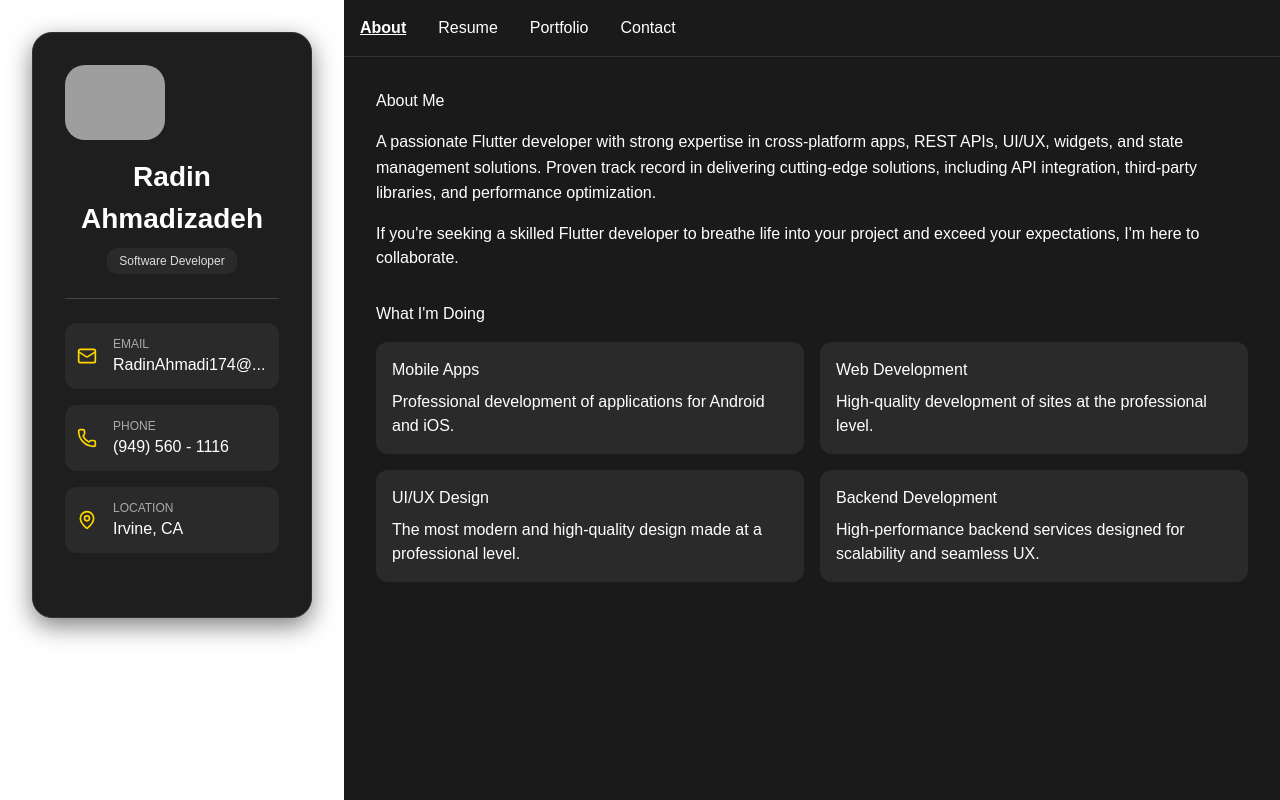
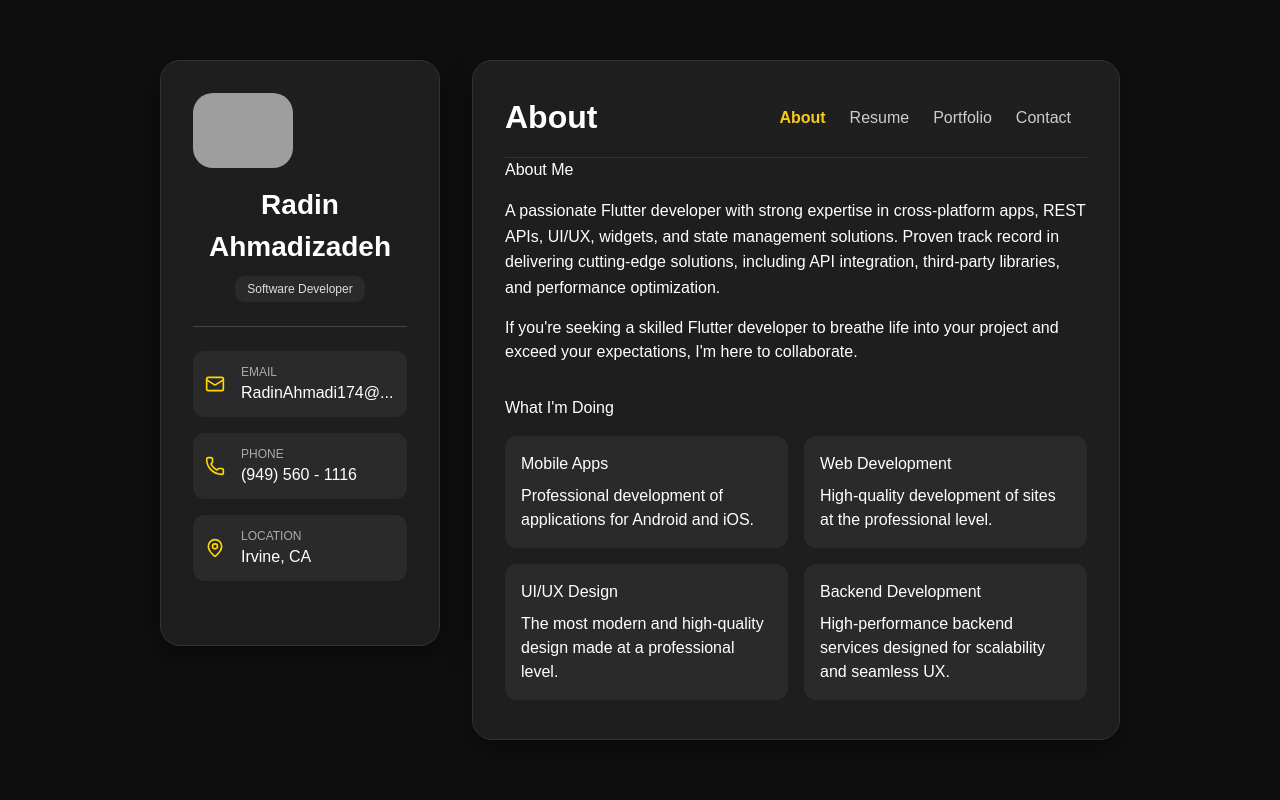
Before and after one commit to BobBobilion/PersonalWebsite, a Next.js app in the folder my-portfolio/: page / in a window 1280 px wide. Built offline with nearby package versions, Linux system fonts and the light colour scheme; grey boxes are pictures that could not be loaded.

Commit message:
better formatting

```diff
--- a/my-portfolio/app/components/Header/Header.tsx
+++ b/my-portfolio/app/components/Header/Header.tsx
@@ -1,32 +1,54 @@
 "use client";
-import Link from "next/link";
-import { usePathname } from "next/navigation";
+import { useState } from "react";
 
-const tabs = [
-  { title: "About", path: "/" },
-  { title: "Resume", path: "/resume" },
-  { title: "Portfolio", path: "/portfolio" },
-  { title: "Contact", path: "/contact" },
-];
+type Tab = "about" | "resume" | "portfolio" | "contact";
 
-export default function Header() {
-  const pathname = usePathname();
+export default function Header({
+  selectedTab,
+  setSelectedTab
+}: {
+  selectedTab: Tab;
+  setSelectedTab: (tab: Tab) => void;
+}) {
+  const tabs: Tab[] = ["about", "resume", "portfolio", "contact"];
 
   return (
-    <nav style={{ display: "flex", gap: "2rem", padding: "1rem", borderBottom: "1px solid #333" }}>
-      {tabs.map(tab => (
-        <Link
-          key={tab.path}
-          href={tab.path}
-          style={{
-            fontWeight: pathname === tab.path ? "bold" : "normal",
-            textDecoration: pathname === tab.path ? "underline" : "none",
-            color: "white"
-          }}
-        >
-          {tab.title}
-        </Link>
-      ))}
-    </nav>
+    <div style={{
+      display: "flex",
+      justifyContent: "space-between",
+      alignItems: "flex-end",
+      paddingBottom: "1rem",
+      borderBottom: "1px solid #333"
+    }}>
+      <h1 style={{ fontSize: "2rem", fontWeight: "bold", margin: 0 }}>{
+        selectedTab.charAt(0).toUpperCase() + selectedTab.slice(1)
+      }</h1>
+
+      <div style={{
+        background: "#1f1f1f",
+        borderRadius: "16px 16px 0 0",
+        padding: "0.5rem 1rem",
+        display: "flex",
+        gap: "1.5rem"
+      }}>
+        {tabs.map((tab) => (
+          <button
+            key={tab}
+            onClick={() => setSelectedTab(tab)}
+            style={{
+              background: "none",
+              border: "none",
+              fontSize: "1rem",
+              fontWeight: selectedTab === tab ? "bold" : "normal",
+              color: selectedTab === tab ? "#facc15" : "#ccc",
+              cursor: "pointer",
+              paddingBottom: "0.2rem"
+            }}
+          >
+            {tab.charAt(0).toUpperCase() + tab.slice(1)}
+          </button>
+        ))}
+      </div>
+    </div>
   );
 }
--- a/my-portfolio/app/components/PageLayout/PageLayout.tsx
+++ b/my-portfolio/app/components/PageLayout/PageLayout.tsx
@@ -1,13 +1,31 @@
 import Sidebar from "../Sidebar/Sidebar";
-import Header from "../Header/Header";
 
 export default function PageLayout({ children }: { children: React.ReactNode }) {
   return (
-    <div style={{ display: "flex", minHeight: "100vh" }}>
+    <div
+      style={{
+        display: "flex",
+        minHeight: "100vh",
+        background: "#0f0f0f",
+        padding: "3.75rem 10rem", // ⬅️ top/bottom 2rem, left/right 3.75rem
+        gap: "2rem"
+      }}
+    >
       <Sidebar />
-      <div style={{ flex: 1, background: "#1a1a1a", color: "white" }}>
-        <Header />
-        <main style={{ padding: "2rem" }}>{children}</main>
+
+      <div
+        style={{
+          flex: 1,
+          background: "#1e1e1e",
+          color: "white",
+          border: "1px solid #333",
+          borderRadius: "20px", // 👈 rounded corners
+          padding: "2rem",
+          overflow: "hidden", // keeps content clean inside
+          boxShadow: "0 8px 24px rgba(0, 0, 0, 0.4)"
+        }}
+      >
+        {children}
       </div>
     </div>
   );
--- a/my-portfolio/app/components/Pages/About.tsx
+++ b/my-portfolio/app/components/Pages/About.tsx
@@ -1,8 +1,7 @@
-import PageLayout from "../PageLayout/PageLayout";
 
 export default function About() {
   return (
-    <PageLayout>
+    <>
       <section>
         <h1>About Me</h1>
         <p style={{ marginTop: "1rem", lineHeight: "1.6" }}>
@@ -23,7 +22,7 @@ export default function About() {
           <Card title="Backend Development" desc="High-performance backend services designed for scalability and seamless UX." />
         </div>
       </section>
-    </PageLayout>
+    </>
   );
 }
 
--- a/my-portfolio/app/components/Pages/Contact.tsx
+++ b/my-portfolio/app/components/Pages/Contact.tsx
@@ -1,8 +1,7 @@
-import PageLayout from "../PageLayout/PageLayout";
 
 export default function Contact() {
   return (
-    <PageLayout>
+    <>
       <h1>Contact</h1>
       <p style={{ marginTop: "1rem" }}>Feel free to reach out to me via email or the form below.</p>
       <form style={{ marginTop: "2rem", display: "flex", flexDirection: "column", gap: "1rem", maxWidth: "400px" }}>
@@ -20,7 +19,7 @@ export default function Contact() {
           Send Message
         </button>
       </form>
-    </PageLayout>
+    </>
   );
 }
 
--- a/my-portfolio/app/components/Pages/Portfolio.tsx
+++ b/my-portfolio/app/components/Pages/Portfolio.tsx
@@ -1,8 +1,7 @@
-import PageLayout from "../PageLayout/PageLayout";
 
 export default function Portfolio() {
   return (
-    <PageLayout>
+    <>
       <h1>Portfolio</h1>
       <p style={{ marginTop: "1rem" }}>Here are some of the projects I’ve worked on recently:</p>
       <div style={{ display: "grid", gridTemplateColumns: "repeat(auto-fill, minmax(250px, 1fr))", gap: "1rem", marginTop: "2rem" }}>
@@ -10,7 +9,7 @@ export default function Portfolio() {
         <ProjectCard title="E-Commerce Dashboard" desc="Admin dashboard with analytics and CRUD features." />
         <ProjectCard title="Travel Blog App" desc="Blog app for travelers with rich media support." />
       </div>
-    </PageLayout>
+    </>
   );
 }
 
--- a/my-portfolio/app/components/Pages/Resume.tsx
+++ b/my-portfolio/app/components/Pages/Resume.tsx
@@ -1,8 +1,7 @@
-import PageLayout from "../PageLayout/PageLayout";
 
 export default function Resume() {
   return (
-    <PageLayout>
+    <>
       <h1>Resume</h1>
       <p style={{ marginTop: "1rem" }}>Download my resume or check out my past experience and education below.</p>
       <section style={{ marginTop: "2rem" }}>
@@ -17,6 +16,6 @@ export default function Resume() {
           <li>🎓 B.Sc. in Computer Science – Kathmandu University</li>
         </ul>
       </section>
-    </PageLayout>
+    </>
   );
 }
--- a/my-portfolio/app/components/Sidebar/Sidebar.tsx
+++ b/my-portfolio/app/components/Sidebar/Sidebar.tsx
@@ -15,7 +15,7 @@ export default function Sidebar() {
         borderRadius: "20px",
         border: "1px solid #333",
         boxShadow: "0 8px 24px rgba(0, 0, 0, 0.5)",
-        margin: "2rem",
+        // margin: "2rem",
         color: "white",
         position: "sticky",
         top: "2rem",
--- a/my-portfolio/app/layout.tsx
+++ b/my-portfolio/app/layout.tsx
@@ -27,6 +27,10 @@ export default function RootLayout({
 }>) {
   return (
     <html lang="en">
+
+      <head>
+        <link href="https://fonts.googleapis.com/css2?family=Poppins:wght@400;500;600;700&display=swap" rel="stylesheet" />
+      </head>
       <body
         className={`${geistSans.variable} ${geistMono.variable} antialiased`}
       >
--- a/my-portfolio/app/page.tsx
+++ b/my-portfolio/app/page.tsx
@@ -1,44 +1,28 @@
-// app/page.tsx
+"use client";
+import { useState } from "react";
 import PageLayout from "./components/PageLayout/PageLayout";
+import Header from "./components/Header/Header";
+import About from "./components/Pages/About";
+import Resume from "./components/Pages/Resume";
+import Portfolio from "./components/Pages/Portfolio";
+import Contact from "./components/Pages/Contact";
 
-export default function Home() {
+export default function HomePage() {
+  const [selectedTab, setSelectedTab] = useState<"about" | "resume" | "portfolio" | "contact">("about");
+
+  const renderPage = () => {
+    switch (selectedTab) {
+      case "resume": return <Resume />;
+      case "portfolio": return <Portfolio />;
+      case "contact": return <Contact />;
+      default: return <About />;
+    }
+  };
+
   return (
     <PageLayout>
-      <section>
-        <h1>About Me</h1>
-        <p style={{ marginTop: "1rem", lineHeight: "1.6" }}>
-          A passionate Flutter developer with strong expertise in cross-platform apps, REST APIs, UI/UX, widgets, and state management solutions.
-          Proven track record in delivering cutting-edge solutions, including API integration, third-party libraries, and performance optimization.
-        </p>
-        <p style={{ marginTop: "1rem" }}>
-          If you're seeking a skilled Flutter developer to breathe life into your project and exceed your expectations, I'm here to collaborate.
-        </p>
-      </section>
-
-      <section style={{ marginTop: "2rem" }}>
-        <h2>What I'm Doing</h2>
-        <div style={{ display: "flex", flexWrap: "wrap", gap: "1rem", marginTop: "1rem" }}>
-          <Card title="Mobile Apps" desc="Professional development of applications for Android and iOS." />
-          <Card title="Web Development" desc="High-quality development of sites at the professional level." />
-          <Card title="UI/UX Design" desc="The most modern and high-quality design made at a professional level." />
-          <Card title="Backend Development" desc="High-performance backend services designed for scalability and seamless UX." />
-        </div>
-      </section>
+      <Header selectedTab={selectedTab} setSelectedTab={setSelectedTab} />
+      {renderPage()}
     </PageLayout>
   );
 }
-
-function Card({ title, desc }: { title: string; desc: string }) {
-  return (
-    <div style={{
-      flex: "1 1 40%",
-      background: "#2a2a2a",
-      padding: "1rem",
-      borderRadius: "12px",
-      minWidth: "250px"
-    }}>
-      <h3>{title}</h3>
-      <p style={{ marginTop: "0.5rem" }}>{desc}</p>
-    </div>
-  );
-}
```
